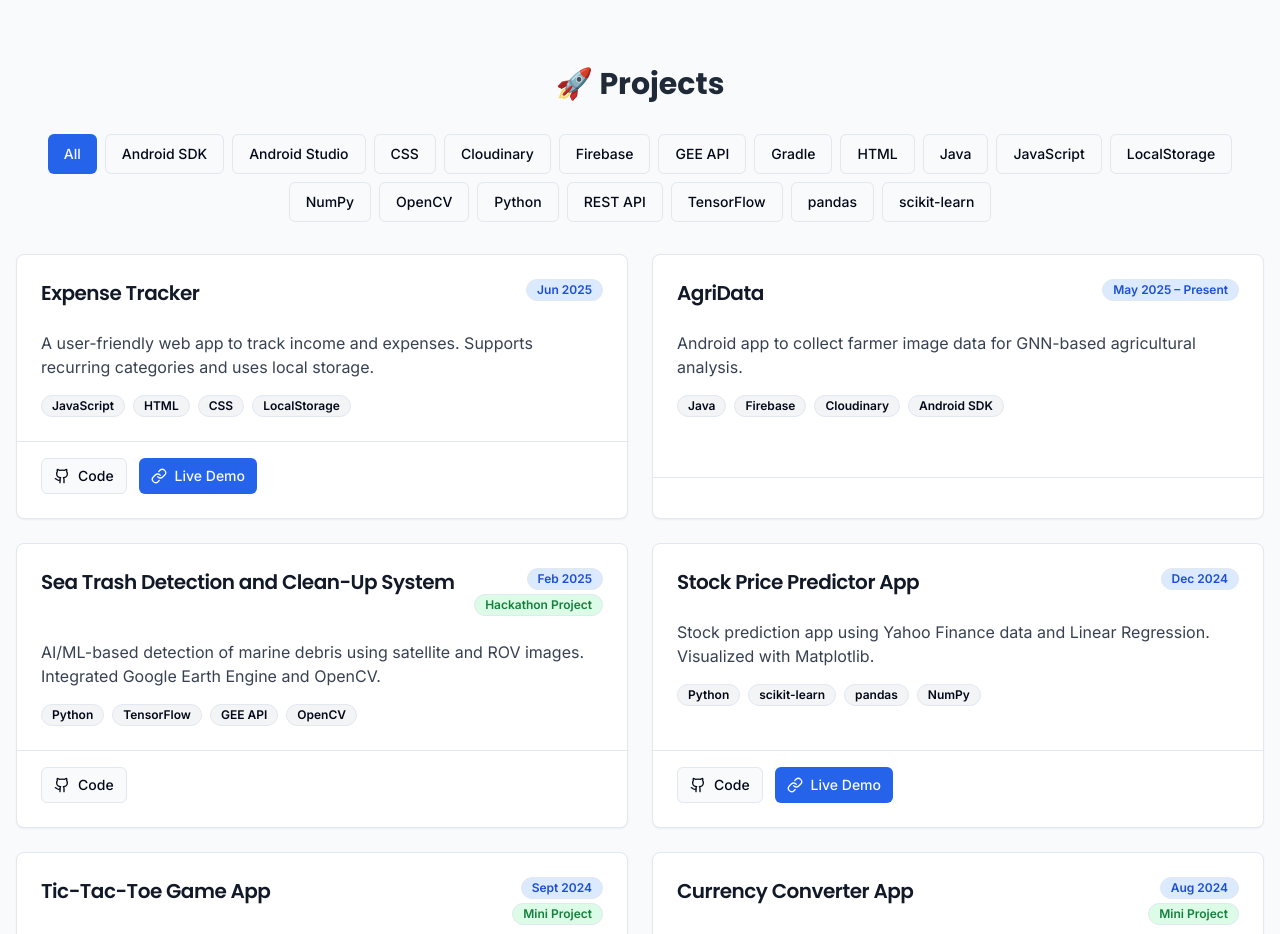
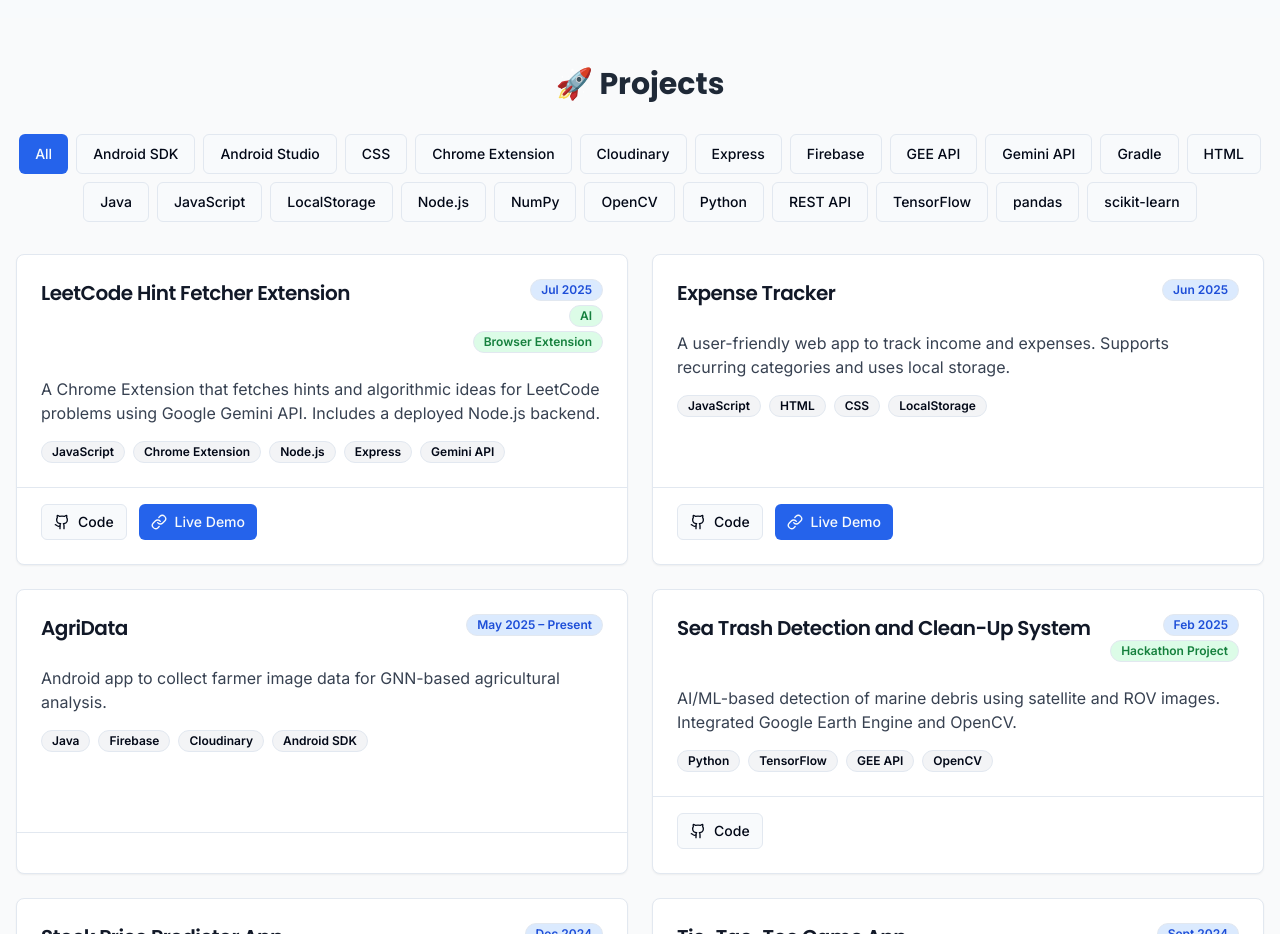
Before and after one commit to Vishwathma2004/Vishwathma_Portfolio, a React (Vite) app: page / in a window 1280 px wide. Shown: the part 2800-3734 px from the top of the page. Built offline with nearby package versions, Linux system fonts and the light colour scheme.

Commit message:
Project Added

```diff
--- a/src/components/Projects.tsx
+++ b/src/components/Projects.tsx
@@ -12,6 +12,18 @@ import { Github, Link } from "lucide-react";
 
 const Projects = () => {
   const projectsData = [
+    {
+      title: "LeetCode Hint Fetcher Extension",
+      description:
+        "A Chrome Extension that fetches hints and algorithmic ideas for LeetCode problems using Google Gemini API. Includes a deployed Node.js backend.",
+      tech: ["JavaScript", "Chrome Extension", "Node.js", "Express", "Gemini API"],
+      links: {
+        github: "https://github.com/Vishwathma2004/leetcode-hint-extension",
+        live: "https://leetcode-hint-extension.onrender.com",
+      },
+      date: "Jul 2025",
+      tags: ["AI", "Browser Extension"],
+    },
     {
       title: "Expense Tracker",
       description:
```
